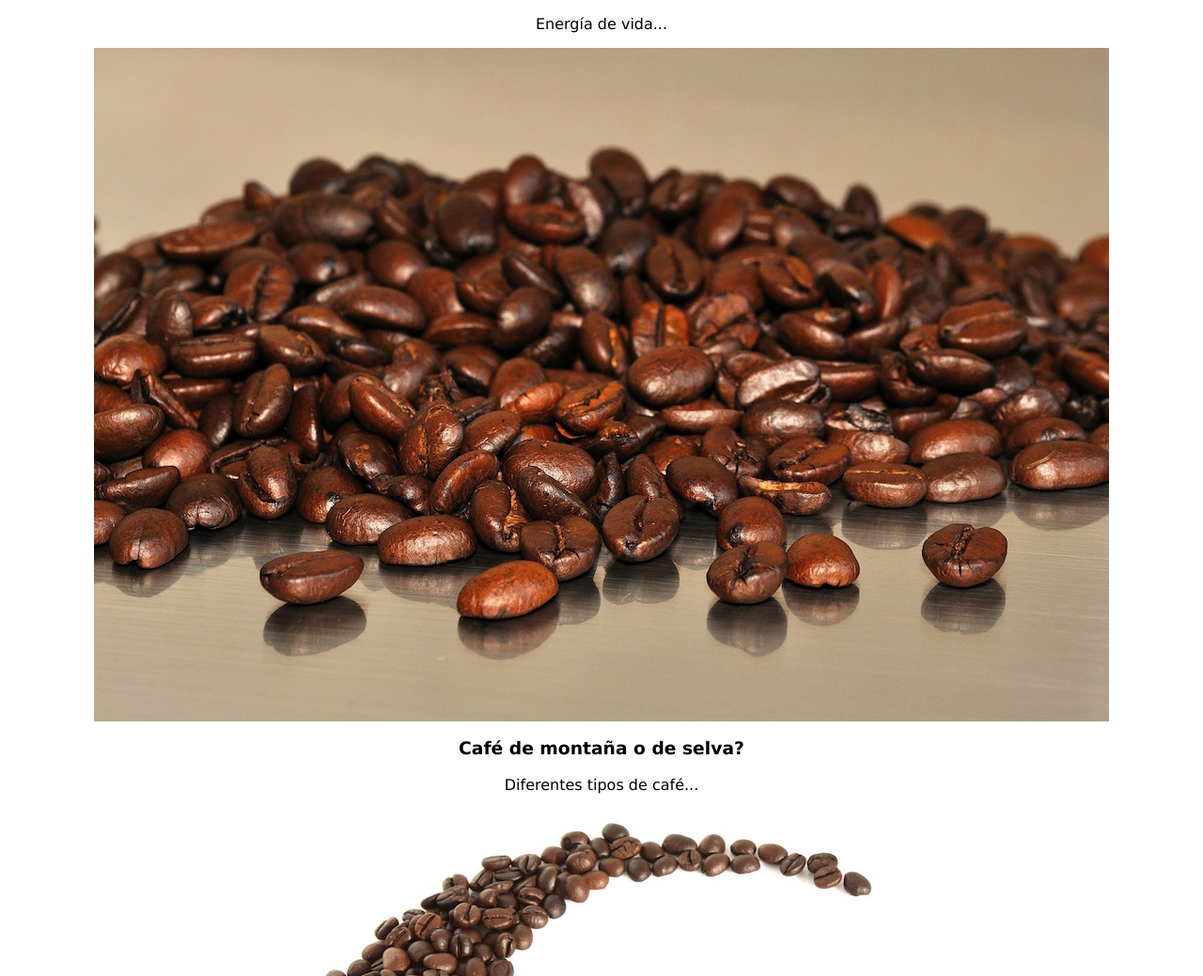
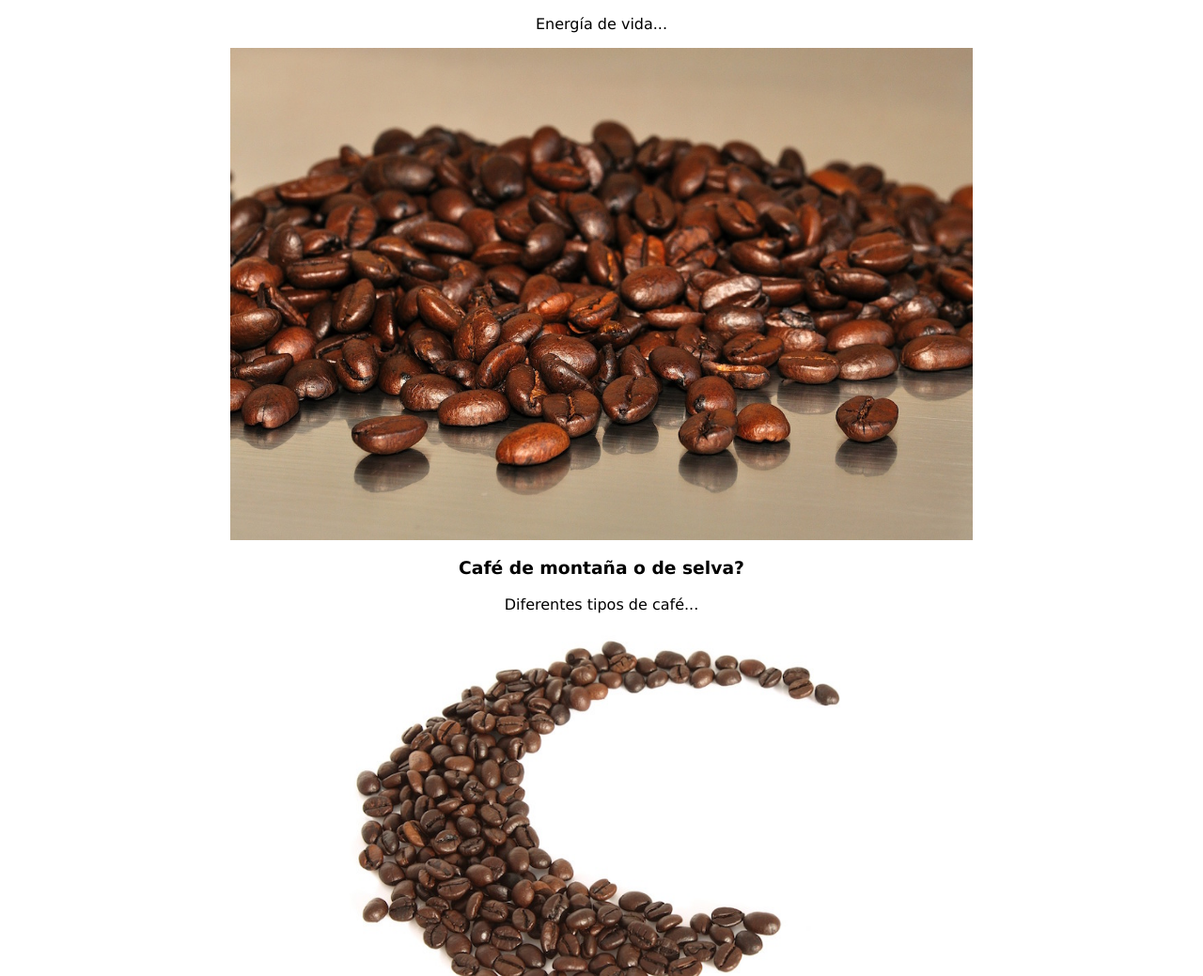
Before and after one commit to Kuronokei98/tarea-6.3, a plain HTML site: page index.html in a window 1280 px wide. Shown: the part 861-1900 px from the top of the page at 94% size. Drawn offline with Linux system fonts and the light colour scheme.

Commit message:
version termind

```diff
--- a/css/estilos.css
+++ b/css/estilos.css
@@ -31,3 +31,15 @@ footer {
 .adaptativa-porcentaje{
 	width:90%;
 }
+
+.adaptativa-porcentaje-1{
+	width:70%;
+}
+
+.adaptativa-porcentaje-2{
+	width:50%;
+}
+
+.adaptativa-porcentaje-3{
+	width:20%;
+}
--- a/index.html
+++ b/index.html
@@ -3,7 +3,7 @@
 	<title>El café</title>
 	<link rel="stylesheet" href="css/estilos.css">
 	<meta charset="utf-8">
-	<meta name="viewport" content="width=device-width, initial-scale=1.0">
+	<meta name="viewport" content="width=device-width, initial-scale=1.0 user-scalable=no">
 </head>
 <body>
 <header>
@@ -18,7 +18,7 @@
 	<article>
 		<h1>El café</h1>
 		<p>Energía de vida...</p>
-		<img src="imagenes/cafe_grande.jpg" class="adaptativa-porcentaje-1">
+		<img src="imagenes/cafe_grande.jpg"  class="adaptativa-porcentaje-1">
 	</article>
 
 	<article>
```
